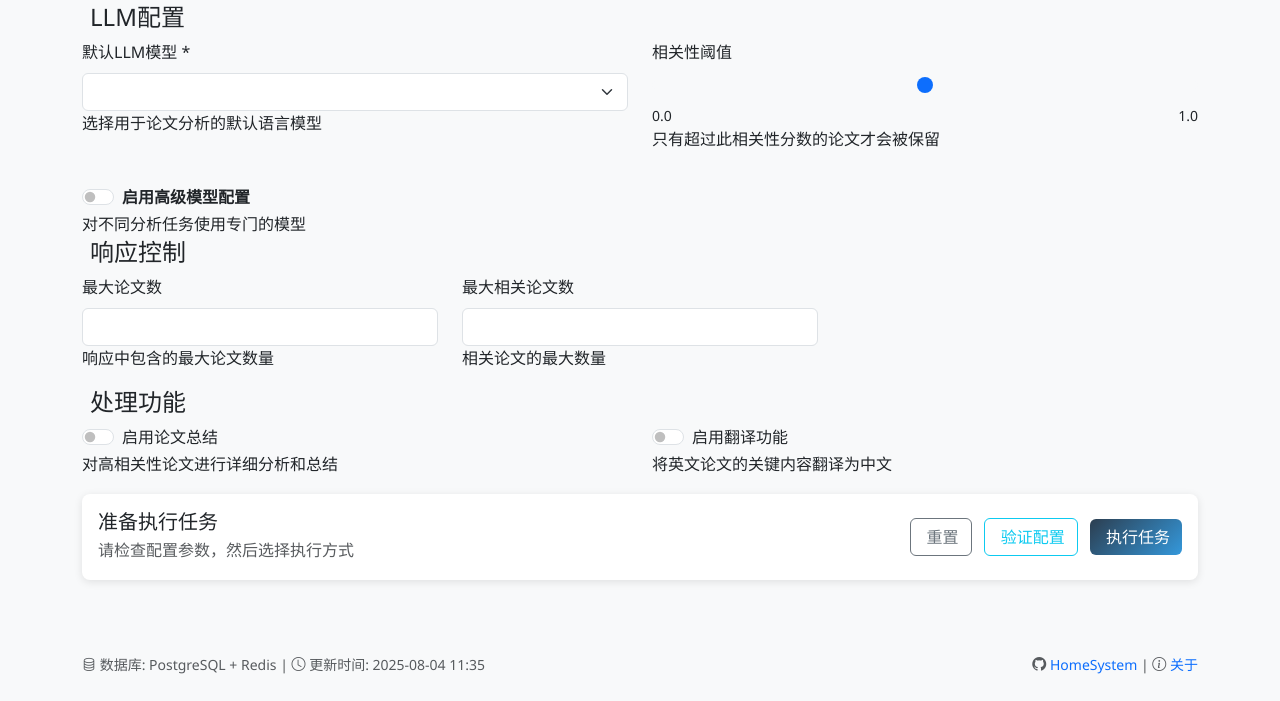
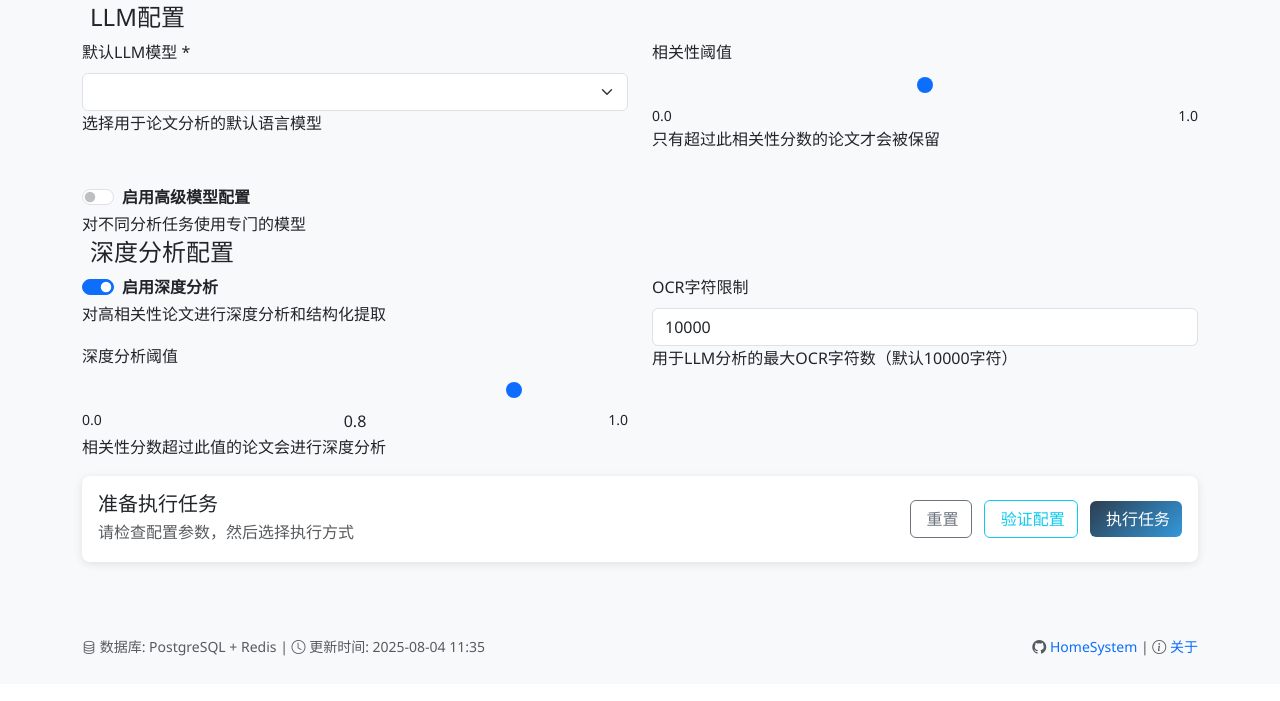
Before and after one commit to yangtao121/HomeSystem, a Flask app: template Web/PaperGather/templates/config.html in a window 1280 px wide. Shown: the part 1307-2008 px from the top of the page. After the commit the page ends 1963 px from the top, so only its background shows below. Run offline with Flask 3, Linux system fonts and the light colour scheme; the template is opened without the code that fills it, so the values that code supplies are empty; some libraries are stand-ins or nearby versions.

Commit message:
feat: Add deep analysis configuration and UI components for enhanced paper analysis

```diff
--- a/HomeSystem/workflow/paper_gather_task/paper_gather_task.py
+++ b/HomeSystem/workflow/paper_gather_task/paper_gather_task.py
@@ -455,8 +455,10 @@ class PaperGatherTask(Task):
                 return False
 
             # 获取深度分析配置
-            analysis_model = getattr(self.config, 'deep_analysis_model', 'deepseek.DeepSeek_V3')
-            vision_model = getattr(self.config, 'vision_model', 'ollama.Qwen2_5_VL_7B')
+            # analysis_model = getattr(self.config, 'deep_analysis_model', 'deepseek.DeepSeek_V3')
+            analysis_model = self.config.deep_analysis_model
+            # vision_model = getattr(self.config, 'vision_model', 'ollama.Qwen2_5_VL_7B')
+            vision_model = self.config.vision_model
 
             # 创建深度分析智能体
             logger.info("🤖 创建深度分析智能体...")
--- a/Web/PaperGather/templates/config.html
+++ b/Web/PaperGather/templates/config.html
@@ -474,24 +474,24 @@
 
                     <div class="row">
                         <div class="col-md-6 mb-3">
-                            <label for="translation_model" class="form-label">翻译模型</label>
-                            <select class="form-select" id="translation_model" name="translation_model">
-                                <option value="">使用默认模型</option>
+                            <label for="deep_analysis_model" class="form-label">深度分析模型</label>
+                            <select class="form-select" id="deep_analysis_model" name="deep_analysis_model">
+                                <option value="">使用默认模型 (deepseek.DeepSeek_V3)</option>
                                 {% for model in available_models %}
                                 <option value="{{ model }}">{{ model }}</option>
                                 {% endfor %}
                             </select>
-                            <div class="form-help">用于英文到中文翻译</div>
+                            <div class="form-help">用于论文深度分析和结构化提取</div>
                         </div>
                         <div class="col-md-6 mb-3">
-                            <label for="paper_analysis_model" class="form-label">论文总结模型</label>
-                            <select class="form-select" id="paper_analysis_model" name="paper_analysis_model">
-                                <option value="">使用默认模型</option>
+                            <label for="vision_model" class="form-label">视觉模型</label>
+                            <select class="form-select" id="vision_model" name="vision_model">
+                                <option value="">使用默认模型 (ollama.Qwen2_5_VL_7B)</option>
                                 {% for model in available_models %}
                                 <option value="{{ model }}">{{ model }}</option>
                                 {% endfor %}
                             </select>
-                            <div class="form-help">用于结构化论文内容提取</div>
+                            <div class="form-help">用于图像和图表识别分析</div>
                         </div>
                     </div>
                 </div>
@@ -499,71 +499,44 @@
         </div>
     </div>
 
-    <!-- 响应控制 -->
+    <!-- 深度分析配置 -->
     <div class="config-section">
-        <h4><i class="fas fa-list-ol me-2"></i>响应控制</h4>
+        <h4><i class="fas fa-microscope me-2"></i>深度分析配置</h4>
         <div class="row">
-            <div class="col-md-4 mb-3">
-                <label for="max_papers_in_response" class="form-label">最大论文数</label>
-                <input type="number" class="form-control" id="max_papers_in_response"
-                       name="max_papers_in_response" value="{{ default_config.max_papers_in_response }}"
-                       min="1" max="200">
-                <div class="form-help">响应中包含的最大论文数量</div>
+            <div class="col-md-6 mb-3">
+                <div class="form-check form-switch">
+                    <input class="form-check-input" type="checkbox" id="enable_deep_analysis"
+                           name="enable_deep_analysis" checked>
+                    <label class="form-check-label" for="enable_deep_analysis">
+                        <strong>启用深度分析</strong>
+                    </label>
+                </div>
+                <div class="form-help">对高相关性论文进行深度分析和结构化提取</div>
+
+                <div id="deep_analysis_options" class="mt-3">
+                    <label for="deep_analysis_threshold" class="form-label">深度分析阈值</label>
+                    <div class="slider-container">
+                        <input type="range" class="form-range range-input" id="deep_analysis_threshold"
+                               name="deep_analysis_threshold" min="0" max="1" step="0.1" value="0.8">
+                        <div class="d-flex justify-content-between">
+                            <small>0.0</small>
+                            <span class="range-value" id="deep_analysis_value">0.8</span>
+                            <small>1.0</small>
+                        </div>
+                    </div>
+                    <div class="form-help">相关性分数超过此值的论文会进行深度分析</div>
+                </div>
             </div>
-            <div class="col-md-4 mb-3">
-                <label for="max_relevant_papers_in_response" class="form-label">最大相关论文数</label>
-                <input type="number" class="form-control" id="max_relevant_papers_in_response"
-                       name="max_relevant_papers_in_response" value="{{ default_config.max_relevant_papers_in_response }}"
-                       min="1" max="50">
-                <div class="form-help">相关论文的最大数量</div>
+            <div class="col-md-6 mb-3">
+                <label for="ocr_char_limit_for_analysis" class="form-label">OCR字符限制</label>
+                <input type="number" class="form-control" id="ocr_char_limit_for_analysis"
+                       name="ocr_char_limit_for_analysis" value="10000"
+                       min="1000" max="50000" step="1000">
+                <div class="form-help">用于LLM分析的最大OCR字符数（默认10000字符）</div>
             </div>
         </div>
     </div>
 
-    <!-- 处理功能 -->
-    <div class="config-section">
-        <h4><i class="fas fa-tools me-2"></i>处理功能</h4>
-        <div class="row">
-            <div class="col-md-6 mb-3">
-                <div class="form-check form-switch">
-                    <input class="form-check-input" type="checkbox" id="enable_paper_summarization"
-                           name="enable_paper_summarization"
-                           {% if default_config.enable_paper_summarization %}checked{% endif %}>
-                    <label class="form-check-label" for="enable_paper_summarization">
-                        启用论文总结
-                    </label>
-                </div>
-                <div class="form-help">对高相关性论文进行详细分析和总结</div>
-
-                <div id="summarization_options" class="mt-3"
-                     {% if not default_config.enable_paper_summarization %}style="display: none;"{% endif %}>
-                    <label for="summarization_threshold" class="form-label">总结阈值</label>
-                    <div class="slider-container">
-                        <input type="range" class="form-range range-input" id="summarization_threshold"
-                               name="summarization_threshold" min="0" max="1" step="0.1"
-                               value="{{ default_config.summarization_threshold }}">
-                        <div class="d-flex justify-content-between">
-                            <small>0.0</small>
-                            <span class="range-value" id="summarization_value">{{ default_config.summarization_threshold }}</span>
-                            <small>1.0</small>
-                        </div>
-                    </div>
-                    <div class="form-help">相关性分数超过此值的论文会被详细分析</div>
-                </div>
-            </div>
-            <div class="col-md-6 mb-3">
-                <div class="form-check form-switch">
-                    <input class="form-check-input" type="checkbox" id="enable_translation"
-                           name="enable_translation"
-                           {% if default_config.enable_translation %}checked{% endif %}>
-                    <label class="form-check-label" for="enable_translation">
-                        启用翻译功能
-                    </label>
-                </div>
-                <div class="form-help">将英文论文的关键内容翻译为中文</div>
-            </div>
-        </div>
-    </div>
 
     <!-- 操作按钮 -->
     <div class="row">
@@ -706,8 +679,8 @@
                             <div class="row">
                                 <div class="col-md-6">
                                     <div class="mb-3">
-                                        <label for="edit_translation_model" class="form-label">翻译模型</label>
-                                        <select class="form-select" id="edit_translation_model">
+                                        <label for="edit_deep_analysis_model" class="form-label">深度分析模型</label>
+                                        <select class="form-select" id="edit_deep_analysis_model">
                                             <option value="">使用默认模型</option>
                                             <!-- 模型选项将通过JavaScript动态加载 -->
                                         </select>
@@ -715,8 +688,8 @@
                                 </div>
                                 <div class="col-md-6">
                                     <div class="mb-3">
-                                        <label for="edit_paper_analysis_model" class="form-label">论文总结模型</label>
-                                        <select class="form-select" id="edit_paper_analysis_model">
+                                        <label for="edit_vision_model" class="form-label">视觉模型</label>
+                                        <select class="form-select" id="edit_vision_model">
                                             <option value="">使用默认模型</option>
                                             <!-- 模型选项将通过JavaScript动态加载 -->
                                         </select>
@@ -762,33 +735,34 @@
                                 </div>
                                 <div class="col-md-6">
                                     <div class="mb-3">
-                                        <label for="edit_summarization_threshold" class="form-label">
-                                            摘要阈值
-                                            <span class="badge bg-secondary" id="edit_summarization_threshold_value">80%</span>
+                                        <label for="edit_deep_analysis_threshold" class="form-label">
+                                            深度分析阈值
+                                            <span class="badge bg-secondary" id="edit_deep_analysis_threshold_value">80%</span>
                                         </label>
-                                        <input type="range" class="form-range" id="edit_summarization_threshold" min="0.1" max="1.0" step="0.1" value="0.8">
+                                        <input type="range" class="form-range" id="edit_deep_analysis_threshold" min="0.1" max="1.0" step="0.1" value="0.8">
                                     </div>
                                 </div>
                             </div>
 
                             <div class="row">
                                 <div class="col-md-6">
-                                    <div class="form-check">
-                                        <input class="form-check-input" type="checkbox" id="edit_enable_paper_summarization" checked>
-                                        <label class="form-check-label" for="edit_enable_paper_summarization">
-                                            启用论文摘要
-                                        </label>
+                                    <div class="mb-3">
+                                        <label for="edit_ocr_char_limit_for_analysis" class="form-label">OCR字符限制</label>
+                                        <input type="number" class="form-control" id="edit_ocr_char_limit_for_analysis"
+                                               min="1000" max="50000" step="1000" value="10000">
+                                        <div class="form-text">用于LLM分析的最大OCR字符数</div>
                                     </div>
                                 </div>
                                 <div class="col-md-6">
-                                    <div class="form-check">
-                                        <input class="form-check-input" type="checkbox" id="edit_enable_translation" checked>
-                                        <label class="form-check-label" for="edit_enable_translation">
-                                            启用翻译
+                                    <div class="form-check mt-4">
+                                        <input class="form-check-input" type="checkbox" id="edit_enable_deep_analysis" checked>
+                                        <label class="form-check-label" for="edit_enable_deep_analysis">
+                                            启用深度分析
                                         </label>
                                     </div>
                                 </div>
                             </div>
+
                         </div>
                     </div>
                 </form>
@@ -829,16 +803,16 @@ $(document).ready(function() {
         $('#relevance_value').text($(this).val());
     });
 
-    $('#summarization_threshold').on('input', function() {
-        $('#summarization_value').text($(this).val());
+    $('#deep_analysis_threshold').on('input', function() {
+        $('#deep_analysis_value').text($(this).val());
     });
 
-    // 论文总结开关
-    $('#enable_paper_summarization').change(function() {
+    // 深度分析开关
+    $('#enable_deep_analysis').change(function() {
         if ($(this).is(':checked')) {
-            $('#summarization_options').show();
+            $('#deep_analysis_options').show();
         } else {
-            $('#summarization_options').hide();
+            $('#deep_analysis_options').hide();
         }
     });
 
@@ -849,7 +823,7 @@ $(document).ready(function() {
         } else {
             $('#advanced_models_section').hide();
             // 清空高级配置选择
-            $('#abstract_analysis_model, #full_paper_analysis_model, #translation_model, #paper_analysis_model').val('');
+            $('#abstract_analysis_model, #full_paper_analysis_model, #deep_analysis_model, #vision_model').val('');
         }
     });
 
@@ -908,15 +882,15 @@ function resetForm() {
         $('.execution-mode-card').removeClass('selected');
         $('input[name="execution_mode"]:checked').closest('.execution-mode-card').addClass('selected');
         $('#relevance_value').text($('#relevance_threshold').val());
-        $('#summarization_value').text($('#summarization_threshold').val());
+        $('#deep_analysis_value').text($('#deep_analysis_threshold').val());
 
         // 重置高级模型配置显示状态
         $('#enable_advanced_models').prop('checked', false);
         $('#advanced_models_section').hide();
 
         // 重置其他开关状态
-        if (!$('#enable_paper_summarization').is(':checked')) {
-            $('#summarization_options').hide();
+        if (!$('#enable_deep_analysis').is(':checked')) {
+            $('#deep_analysis_options').hide();
         }
 
         // 重置搜索模式选项
@@ -1051,16 +1025,13 @@ function getFormData() {
     }
 
     // 处理未选中的复选框
-    if (!$('#enable_paper_summarization').is(':checked')) {
-        formData['enable_paper_summarization'] = false;
-    }
-    if (!$('#enable_translation').is(':checked')) {
-        formData['enable_translation'] = false;
+    if (!$('#enable_deep_analysis').is(':checked')) {
+        formData['enable_deep_analysis'] = false;
     }
 
     // 处理高级模型配置 - 空值转换为null，让后端使用默认模型
     const advancedModelFields = ['abstract_analysis_model', 'full_paper_analysis_model',
-                                'translation_model', 'paper_analysis_model'];
+                                'deep_analysis_model', 'vision_model'];
     for (const field of advancedModelFields) {
         if (!formData[field] || formData[field] === '') {
             formData[field] = null;
@@ -1133,9 +1104,9 @@ $('#edit_relevance_threshold').on('input', function() {
     $('#edit_relevance_threshold_value').text(value + '%');
 });
 
-$('#edit_summarization_threshold').on('input', function() {
+$('#edit_deep_analysis_threshold').on('input', function() {
     const value = (parseFloat($(this).val()) * 100).toFixed(0);
-    $('#edit_summarization_threshold_value').text(value + '%');
+    $('#edit_deep_analysis_threshold_value').text(value + '%');
 });
 
 // 中文搜索助手功能
@@ -1242,8 +1213,8 @@ $('#editTaskModal').on('show.bs.modal', function() {
                     '#edit_llm_model_name',
                     '#edit_abstract_analysis_model',
                     '#edit_full_paper_analysis_model',
-                    '#edit_translation_model',
-                    '#edit_paper_analysis_model'
+                    '#edit_deep_analysis_model',
+                    '#edit_vision_model'
                 ];
 
                 modelSelects.forEach(selectId => {
```
Also changed, not shown: Web/PaperGather/services/task_service.py (+14 -24 lines), Web/PaperGather/static/js/config.js (+28 -34 lines).
